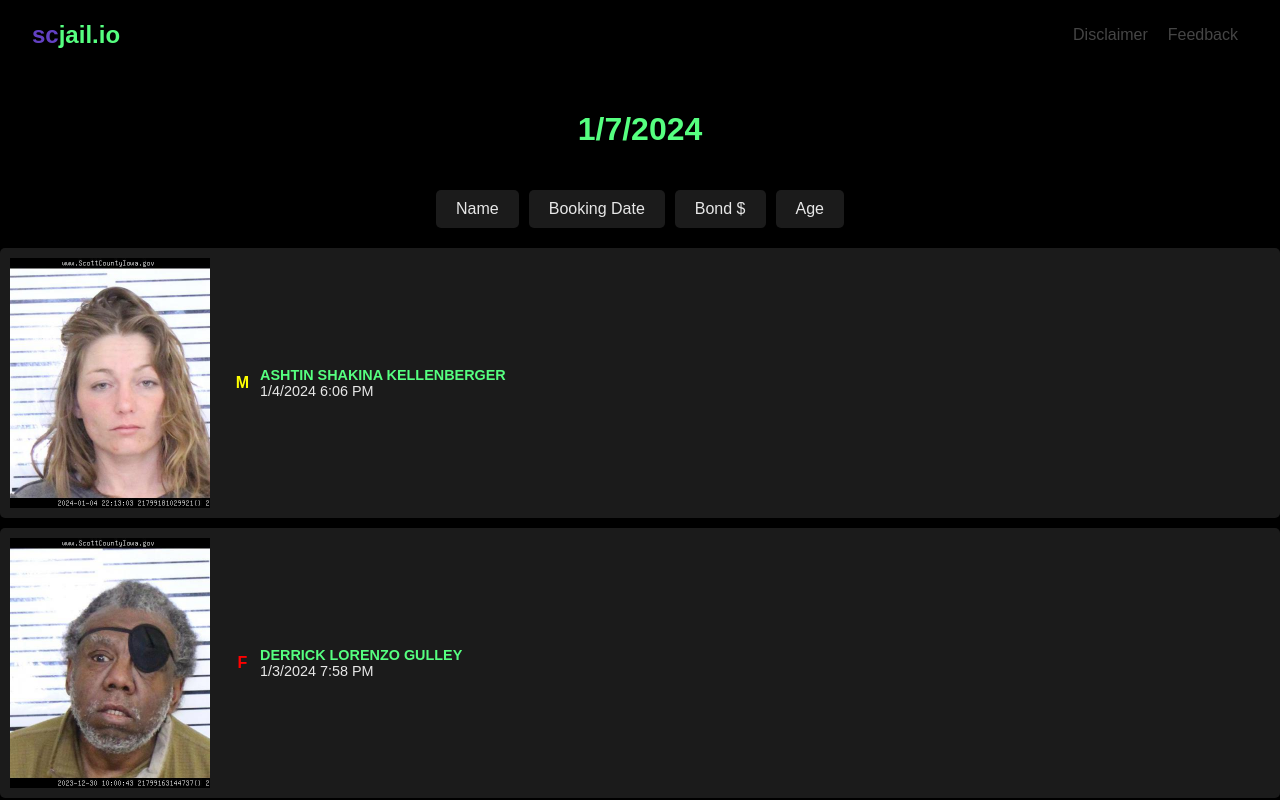
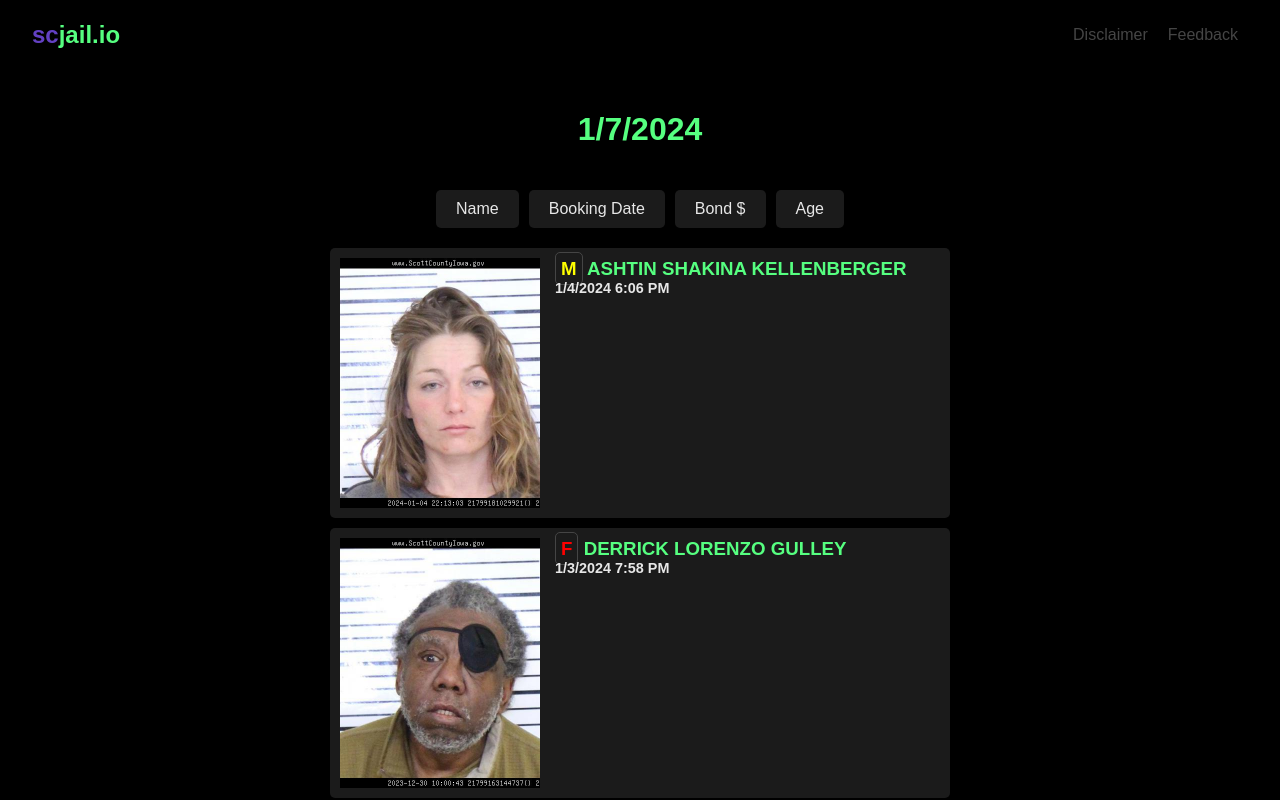
Before and after one commit to ljkeller/jotify, a Next.js app: page /date in a window 1280 px wide. Shown: the top 800 px of the page. Built offline with nearby package versions, Linux system fonts and the light colour scheme; a web font is replaced by a local one.

Commit message:
Beautify record
Displaying basic information well, but need to decide how much data we
will show in the compressed record view.

Charges? Bond amount?

Also, it way to represent felony vs misdemeanor needs improved.

```diff
--- a/app/ui/compressedRecord.jsx
+++ b/app/ui/compressedRecord.jsx
@@ -18,10 +18,12 @@ export default function CompressedRecord({ data }) {
                 height={250}
                 alt={`${data.fullName} mugshot`}
                 className={styles.mugshot} />
-            {renderChargeSeverity(data.chargeGrade)}
             <div className={styles.details}>
-                <h2 className={styles.name}>{data.fullName}</h2>
-                <p className={styles.date}>{data.bookingDate}</p>
+                <h3 className={styles.name}>
+                    {renderChargeSeverity(data.chargeGrade)}
+
+                    {" " + data.fullName}</h3>
+                <h4 className={styles.date}>{data.bookingDate}</h4>
             </div>
         </div>
     );
--- a/styles/CompressedRecord.module.css
+++ b/styles/CompressedRecord.module.css
@@ -1,6 +1,9 @@
 .record {
     display: flex;
-    align-items: center;
+    /* align-items: center; */
+    width: 100%;
+    max-width: 600px;
+
     background-color: var(--background-color-two);
     padding: 10px;
     margin-bottom: 10px;
@@ -8,17 +11,21 @@
     box-shadow: 0 2px 4px rgba(0, 0, 0, 0.1);
 }
 
+.record:hover {
+    transform: scale(1.01);
+}
+
 .mugshot {
     margin-right: 15px;
 }
 
 .details {
-    flex-grow: 1;
+    display: flex;
+    flex-direction: column;
 }
 
 .name {
     margin: 0;
-    font-size: 0.9rem;
     color: var(--primary-color);
 }
 
@@ -31,12 +38,10 @@
 .severity {
     font-weight: bold;
     padding: 5px;
-    border-radius: 50%;
     width: 25px;
     height: 25px;
-    display: flex;
-    justify-content: center;
-    align-items: center;
+    border-radius: 5px;
+    border: 1px solid var(--text-shadow);
 }
 
 .felony {
--- a/styles/DateScroller.module.css
+++ b/styles/DateScroller.module.css
@@ -1,4 +1,5 @@
-.container {
+.container,
+.records {
     display: flex;
     flex-direction: column;
     align-items: center;
```
